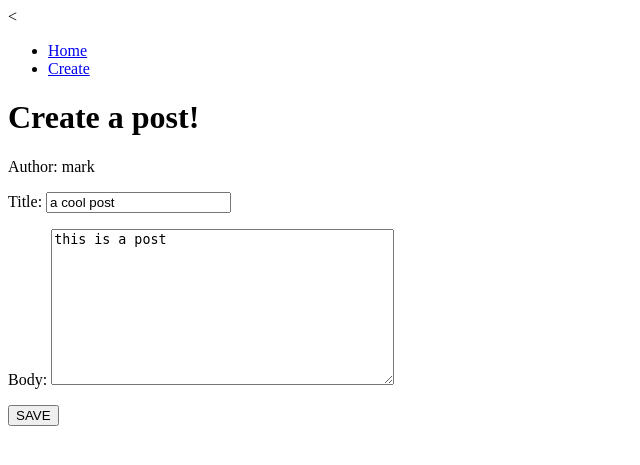
After one commit to skrambelled/django-models, a Django app: page /blog/2/edit/ in a window 1280 px wide. The commit adds this page. Shown: the top 465 px of the page, without its empty margins (0-640 px from the left). Run offline with Django 3.2, Linux system fonts and the light colour scheme; data comes from the database, SQL or seed files in the repository; both versions use the stored data as it was after the commit.

Commit message:
got CRUD view and db working, with links and all the things

```diff
--- a/blog/models.py
+++ b/blog/models.py
@@ -1,10 +1,15 @@
 from django.db import models
+from django.contrib.auth import get_user_model
+from django.urls import reverse
 
 
 class Post(models.Model):
     title = models.CharField(max_length=64)
-    author = models.ForeignKey('auth.User', on_delete=models.CASCADE)
+    author = models.ForeignKey(get_user_model(), on_delete=models.CASCADE)
     body = models.TextField()
 
     def __str__(self):
         return f'{self.title} from {self.author}'
+
+    def get_absolute_url(self):
+        return reverse('post_detail', args=[ str(self.id) ])
--- a/blog/tests.py
+++ b/blog/tests.py
@@ -8,7 +8,7 @@ class BlogTests(TestCase):
         self.assertEqual(res.status_code, 200)
 
     def test_home_page_template(self):
-        url = reverse('home')
+        url = reverse('home')tell
         res = self.client.get(url)
         self.assertTemplateUsed(res, 'home.html')
         self.assertTemplateUsed(res, 'base.html')
--- a/blog/urls.py
+++ b/blog/urls.py
@@ -1,7 +1,10 @@
 from django.urls import path
-from .views import HomePageView, PostDetailView
+from .views import HomePageView, PostDetailView, PostCreateView, PostUpdateView, PostDeleteView
 
 urlpatterns = [
     path('', HomePageView.as_view(), name='home'),
     path('details/<int:pk>/', PostDetailView.as_view(), name='post_detail'),
+    path('new', PostCreateView.as_view(), name="post_create"),
+    path('<int:pk>/edit/', PostUpdateView.as_view(), name="post_update"),
+    path('<int:pk>/delete/', PostDeleteView.as_view(), name="post_delete")
 ]
--- a/blog/views.py
+++ b/blog/views.py
@@ -1,5 +1,6 @@
-from django.views.generic import DetailView, ListView
+from django.views.generic import DetailView, ListView, CreateView, UpdateView, DeleteView
 from .models import Post
+from django.urls import reverse_lazy
 
 # Create your views here.
 class HomePageView(ListView):
@@ -10,3 +11,21 @@ class HomePageView(ListView):
 class PostDetailView(DetailView):
     template_name = 'post_detail.html'
     model = Post
+
+
+class PostCreateView(CreateView):
+    template_name = 'post_create.html'
+    model = Post
+    fields = ['title', 'author', 'body']
+
+
+class PostUpdateView(UpdateView):
+    template_name = 'post_update.html'
+    model = Post
+    fields = ['title', 'body']
+
+
+class PostDeleteView(DeleteView):
+    template_name = 'post_delete.html'
+    model = Post
+    success_url = reverse_lazy('home')
--- a/templates/base.html
+++ b/templates/base.html
@@ -3,6 +3,7 @@
 <head>
     <meta charset="UTF-8">
     <meta name="viewport" content="width=device-width, initial-scale=1.0">
+    <
     <title>
     {% block title %}
     Mark's Blog
@@ -10,8 +11,18 @@
     </title>
 </head>
 <body>
-    {% block content %}
+    <header>{% block header %}
+        <nav>
+            <ul>
+            <li><a href="{% url 'home' %}">Home</a></li>
+            <li><a href="{% url 'post_create' %}">Create</a></li>
+            </ul>
+        </nav>
+    {% endblock header %}</header>
+
+    <main>{% block content %}
     <h1>Definitely overwrite this content</h1>
-    {% endblock content %}
+    {% endblock content %}</main>
+
 </body>
 </html>
--- a/templates/post_detail.html
+++ b/templates/post_detail.html
@@ -6,4 +6,7 @@
 <h3>{{ object.author }}</h3>
 <p>{{ object.body }}</p>
 
+<a href="{% url 'post_update' post.pk %}">Edit</a>
+<a href="{% url 'post_delete' post.pk %}">Delete</a>
+
 {% endblock content %}
--- /dev/null
+++ b/templates/post_update.html
@@ -0,0 +1,14 @@
+{% extends 'base.html' %}
+
+{% block content %}
+
+<h1>Create a post!</h1>
+
+<p>Author: {{ post.author }}</p>
+<form action="" method="POST">
+    {% csrf_token %}
+    {{ form.as_p }}
+    <input type="submit" value="SAVE"/>
+</form>
+
+{% endblock content %}
```
Also changed, not shown: templates/post_create.html (added, +13 -0 lines), templates/post_delete.html (added, +14 -0 lines), README.md, db.sqlite3.
